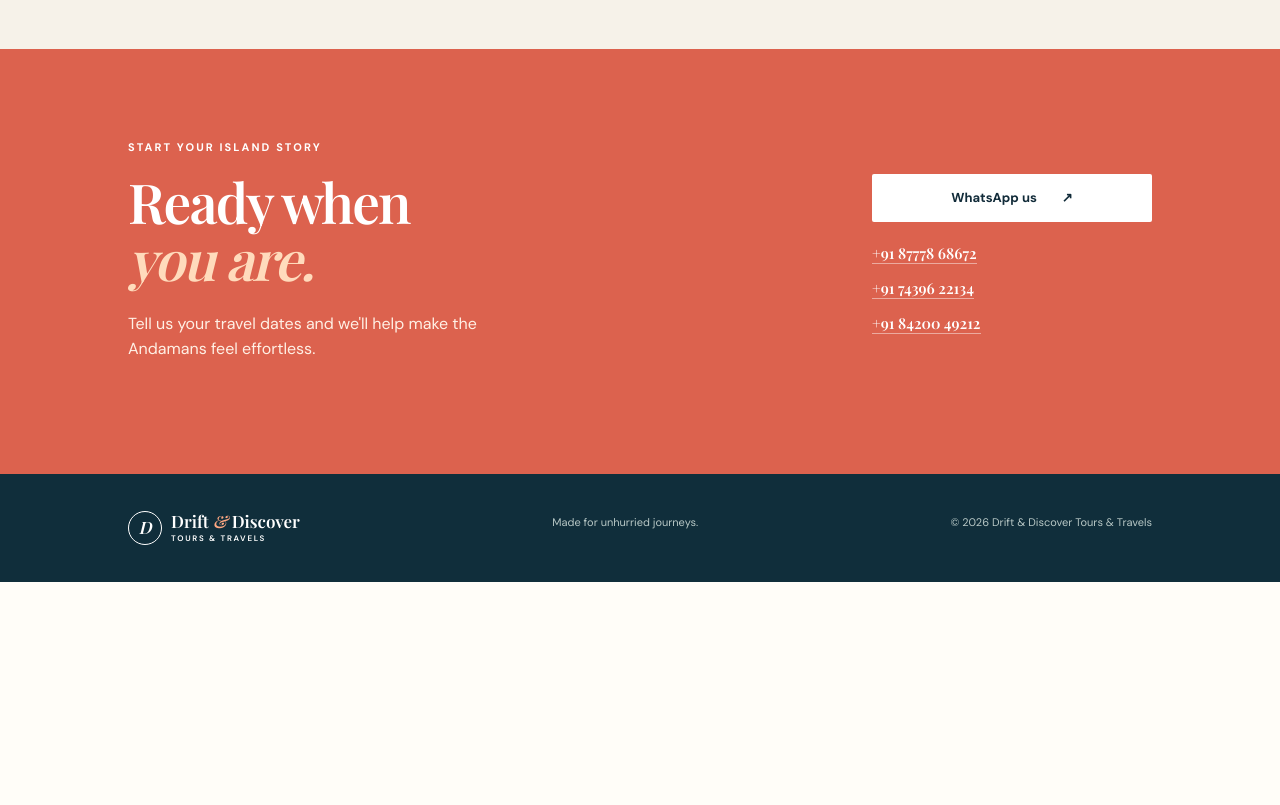
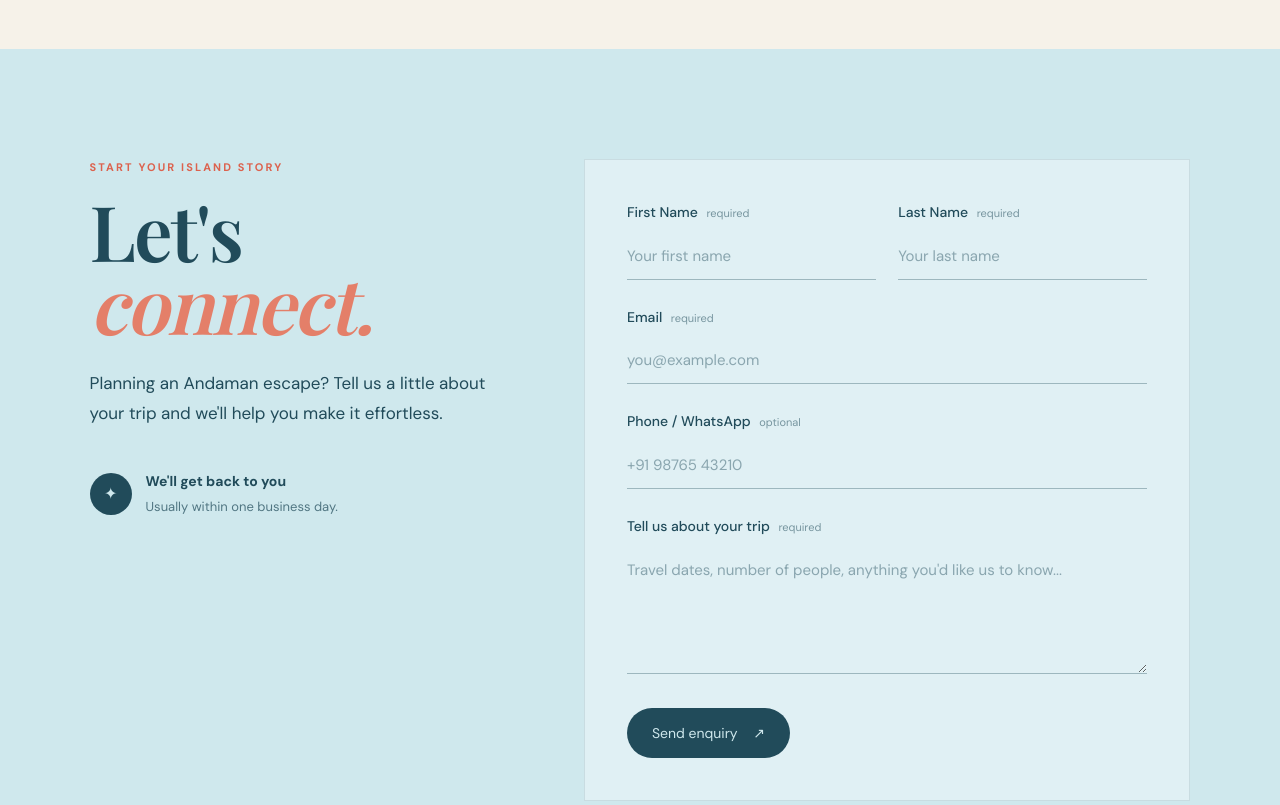
Before and after one commit to 05Happy/drift-discover-tours, a plain HTML site: page index.html in a window 1280 px wide. Shown: the part 5480-6285 px from the top of the page. Before the commit the page ends 6062 px from the top, so only its background shows below. Drawn offline with nearby package versions, Linux system fonts and the light colour scheme; a web font is replaced by a local one.

Commit message:
added  a new contact form

```diff
--- a/index.html
+++ b/index.html
@@ -434,38 +434,118 @@
             </ul>
           </div>
         </section>
-        <section class="cta" id="contact">
-          <div>
-            <p class="eyebrow">
+        <section class="contact-section" id="contact">
+  <div class="contact-intro">
+    <p class="eyebrow coral">
       Start your island story
     </p>
+
     <h2>
-              Ready when
+      Let's
       <br />
-              <em>
-              you are.
-              </em>
+      <em>connect.</em>
     </h2>
+
     <p>
-              Tell us your travel dates and we'll help make the Andamans feel effortless.
+      Planning an Andaman escape? Tell us a little about your trip and
+      we'll help you make it effortless.
     </p>
+
+    <div class="contact-note">
+      <span>✦</span>
+      <div>
+        <strong>We'll get back to you</strong>
+        <small>Usually within one business day.</small>
       </div>
-          <div class="cta-actions">
-            <a class="button button-light" href="https://wa.me/918420049212?text=Hi%20Drift%20%26%20Discover%2C%20I%20would%20like%20to%20enquire%20about%20the%20Andaman%20tour%20package." target="_blank" rel="noopener">
-            WhatsApp us
-            <span>
-            ↗
-            </span>
-            </a>
-            <a class="phone" href="tel:+918777868672">
-            +91 87778 68672
-            </a>
-            <a class="phone" href="tel:+917439622134">
-            +91 74396 22134
-            </a>
-            <a class="phone" href="tel:+918420049212">
-            +91 84200 49212
-            </a>
+    </div>
+  </div>
+
+  <div class="contact-form-wrap">
+    <form
+      name="contact"
+      method="POST"
+      data-netlify="true"
+      netlify
+      class="contact-form"
+    >
+      <input type="hidden" name="form-name" value="contact" />
+
+      <div class="form-row">
+        <div class="form-field">
+          <label for="first-name">
+            First Name
+            <span>required</span>
+          </label>
+          <input
+            type="text"
+            id="first-name"
+            name="first-name"
+            placeholder="Your first name"
+            required
+          />
+        </div>
+
+        <div class="form-field">
+          <label for="last-name">
+            Last Name
+            <span>required</span>
+          </label>
+          <input
+            type="text"
+            id="last-name"
+            name="last-name"
+            placeholder="Your last name"
+            required
+          />
+        </div>
+      </div>
+
+      <div class="form-field">
+        <label for="email">
+          Email
+          <span>required</span>
+        </label>
+        <input
+          type="email"
+          id="email"
+          name="email"
+          placeholder="you@example.com"
+          required
+        />
+      </div>
+
+      <div class="form-field">
+        <label for="phone">
+          Phone / WhatsApp
+          <span>optional</span>
+        </label>
+        <input
+          type="tel"
+          id="phone"
+          name="phone"
+          placeholder="+91 98765 43210"
+        />
+      </div>
+
+      <div class="form-field">
+        <label for="message">
+          Tell us about your trip
+          <span>required</span>
+        </label>
+        <textarea
+          id="message"
+          name="message"
+          rows="5"
+          placeholder="Travel dates, number of people, anything you'd like us to know..."
+          required
+        ></textarea>
+      </div>
+
+      <button type="submit" class="contact-submit">
+        Send enquiry
+        <span>↗</span>
+      </button>
+    </form>
   </div>
 </section>
       </main>
--- a/styles.css
+++ b/styles.css
@@ -432,6 +432,7 @@ footer .brand {
   box-shadow:0 8px 22px #0003;
   z-index:4
 }
+
 @media(max-width:720px) {
   .site-header {
     padding:0 7vw;
@@ -696,3 +697,191 @@ footer .brand {
 .included-image {
   background-image:linear-gradient(0deg,rgba(3,44,54,.72),transparent 65%),url("https://images.unsplash.com/photo-1732946763745-3829df58c2e9?auto=format&fit=crop&w=3000&q=90")
 }
+/* =========================
+   CONTACT / ENQUIRY SECTION
+   ========================= */
+
+.contact-section {
+  background: #cfe8ed;
+  color: #214b5a;
+  padding: 110px 7vw;
+  display: grid;
+  grid-template-columns: minmax(280px, 0.8fr) minmax(420px, 1.2fr);
+  gap: 90px;
+  align-items: start;
+}
+
+.contact-intro {
+  max-width: 500px;
+}
+
+.contact-intro h2 {
+  margin: 18px 0 28px;
+  font-family: "Playfair Display", serif;
+  font-size: clamp(52px, 6vw, 88px);
+  line-height: 0.95;
+  font-weight: 600;
+  letter-spacing: -2px;
+}
+
+.contact-intro h2 em {
+  color: #e47f69;
+}
+
+.contact-intro > p:last-of-type {
+  max-width: 430px;
+  font-size: 17px;
+  line-height: 1.8;
+  margin: 0;
+}
+
+.contact-note {
+  margin-top: 42px;
+  display: flex;
+  align-items: center;
+  gap: 14px;
+}
+
+.contact-note > span {
+  width: 42px;
+  height: 42px;
+  border-radius: 50%;
+  display: grid;
+  place-items: center;
+  background: #214b5a;
+  color: #cfe8ed;
+}
+
+.contact-note strong,
+.contact-note small {
+  display: block;
+}
+
+.contact-note strong {
+  font-size: 14px;
+  margin-bottom: 4px;
+}
+
+.contact-note small {
+  font-size: 13px;
+  opacity: 0.72;
+}
+
+.contact-form-wrap {
+  background: rgba(255, 255, 255, 0.35);
+  padding: 42px;
+  border: 1px solid rgba(33, 75, 90, 0.12);
+}
+
+.contact-form {
+  display: flex;
+  flex-direction: column;
+  gap: 27px;
+}
+
+.form-row {
+  display: grid;
+  grid-template-columns: 1fr 1fr;
+  gap: 22px;
+}
+
+.form-field label {
+  display: block;
+  font-size: 14px;
+  font-weight: 500;
+  margin-bottom: 9px;
+}
+
+.form-field label span {
+  margin-left: 5px;
+  font-size: 11px;
+  opacity: 0.55;
+  font-weight: 400;
+}
+
+.form-field input,
+.form-field textarea {
+  width: 100%;
+  box-sizing: border-box;
+  border: 0;
+  border-bottom: 1px solid rgba(33, 75, 90, 0.35);
+  background: transparent;
+  padding: 13px 0;
+  color: #214b5a;
+  font-family: inherit;
+  font-size: 15px;
+  outline: none;
+  border-radius: 0;
+}
+
+.form-field textarea {
+  resize: vertical;
+  min-height: 110px;
+}
+
+.form-field input::placeholder,
+.form-field textarea::placeholder {
+  color: rgba(33, 75, 90, 0.45);
+}
+
+.form-field input:focus,
+.form-field textarea:focus {
+  border-bottom-color: #214b5a;
+}
+
+.contact-submit {
+  width: fit-content;
+  border: 0;
+  background: #214b5a;
+  color: #cfe8ed;
+  padding: 16px 25px;
+  border-radius: 40px;
+  font-family: inherit;
+  font-size: 14px;
+  cursor: pointer;
+  transition: transform 0.2s ease, opacity 0.2s ease;
+}
+
+.contact-submit span {
+  margin-left: 12px;
+}
+
+.contact-submit:hover {
+  transform: translateY(-2px);
+  opacity: 0.92;
+}
+
+
+/* =========================
+   CONTACT - MOBILE
+   ========================= */
+
+@media (max-width: 720px) {
+
+  .contact-section {
+    padding: 80px 7vw;
+    grid-template-columns: 1fr;
+    gap: 48px;
+  }
+
+  .contact-intro h2 {
+    font-size: 58px;
+  }
+
+  .contact-intro > p:last-of-type {
+    font-size: 16px;
+  }
+
+  .contact-form-wrap {
+    padding: 30px 24px;
+  }
+
+  .form-row {
+    grid-template-columns: 1fr;
+    gap: 27px;
+  }
+
+  .contact-submit {
+    width: 100%;
+  }
+}
```
Lines whose indentation alone changed are shown as unchanged.
